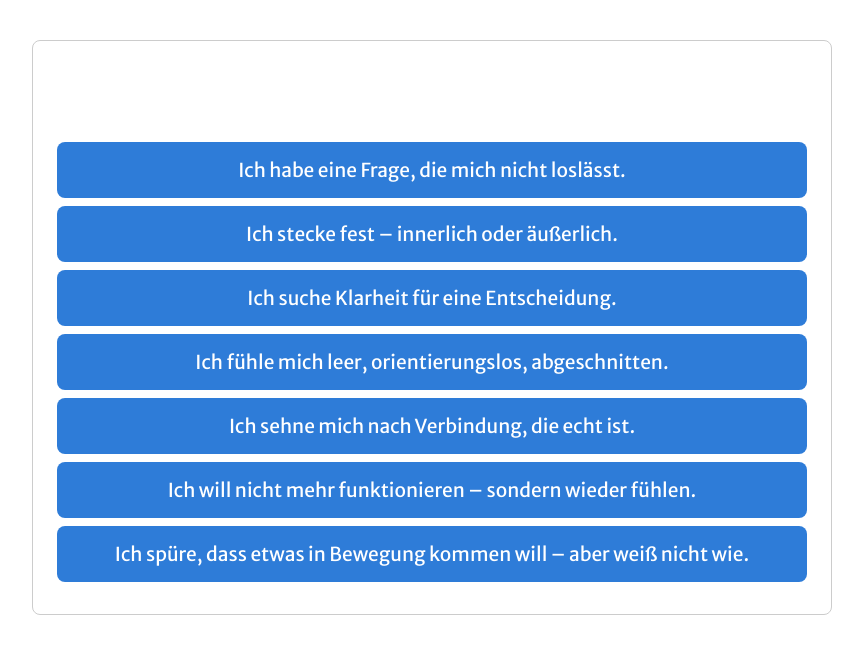
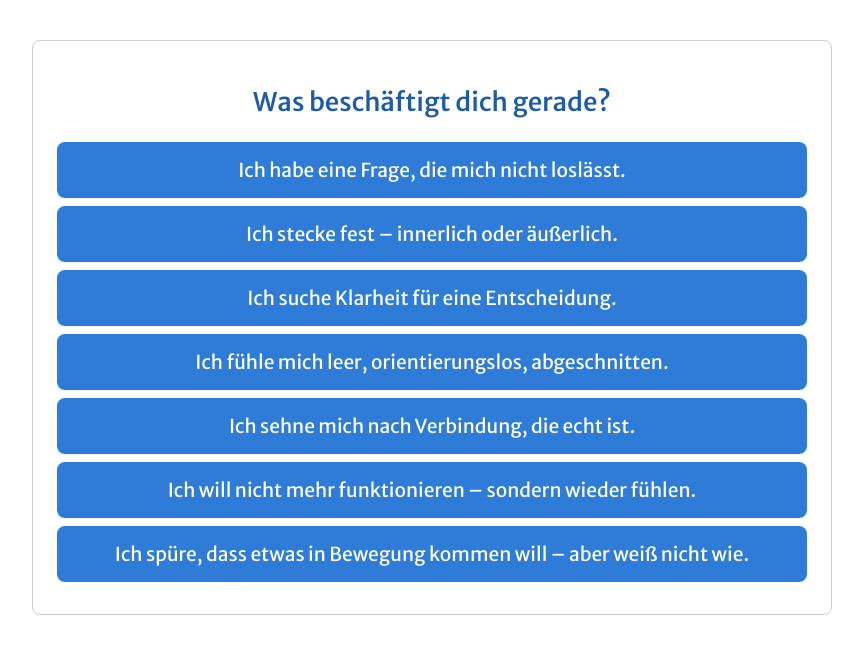
Before and after one commit to trehehaeuser/format-finder, a React (Vite) app: page / in a window 1280 px wide. Shown: the top 654 px of the page, without its empty margins (208-1071 px from the left). Built offline with nearby package versions, Linux system fonts and the light colour scheme.

Commit message:
Update formatfinder.css

```diff
--- a/src/styles/formatfinder.css
+++ b/src/styles/formatfinder.css
@@ -16,6 +16,7 @@
 .ff-heading {
   font-size: 1.5rem;
   margin-bottom: 1rem;
+  color: #1e5ba6;
 }
 
 
```
